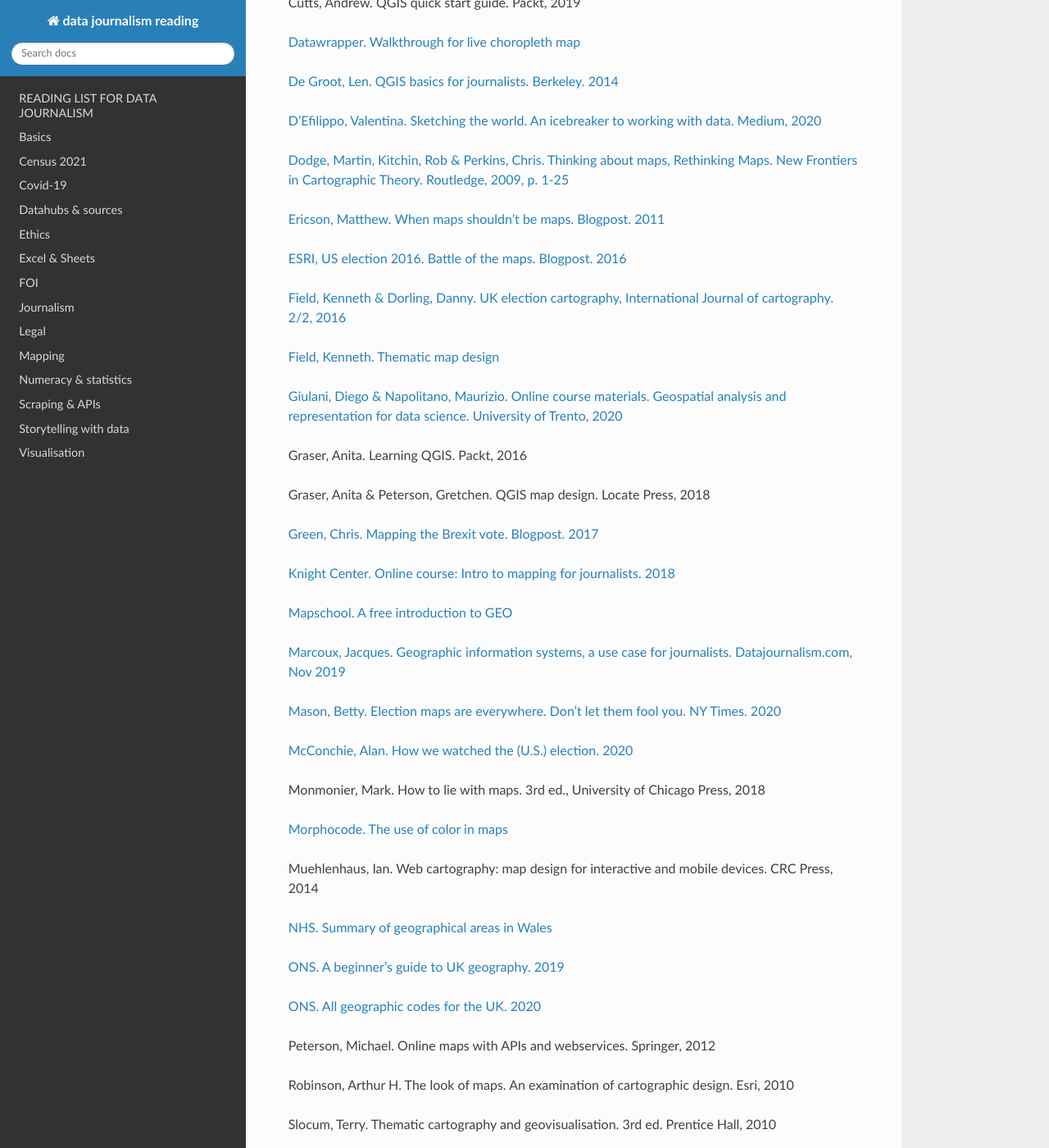
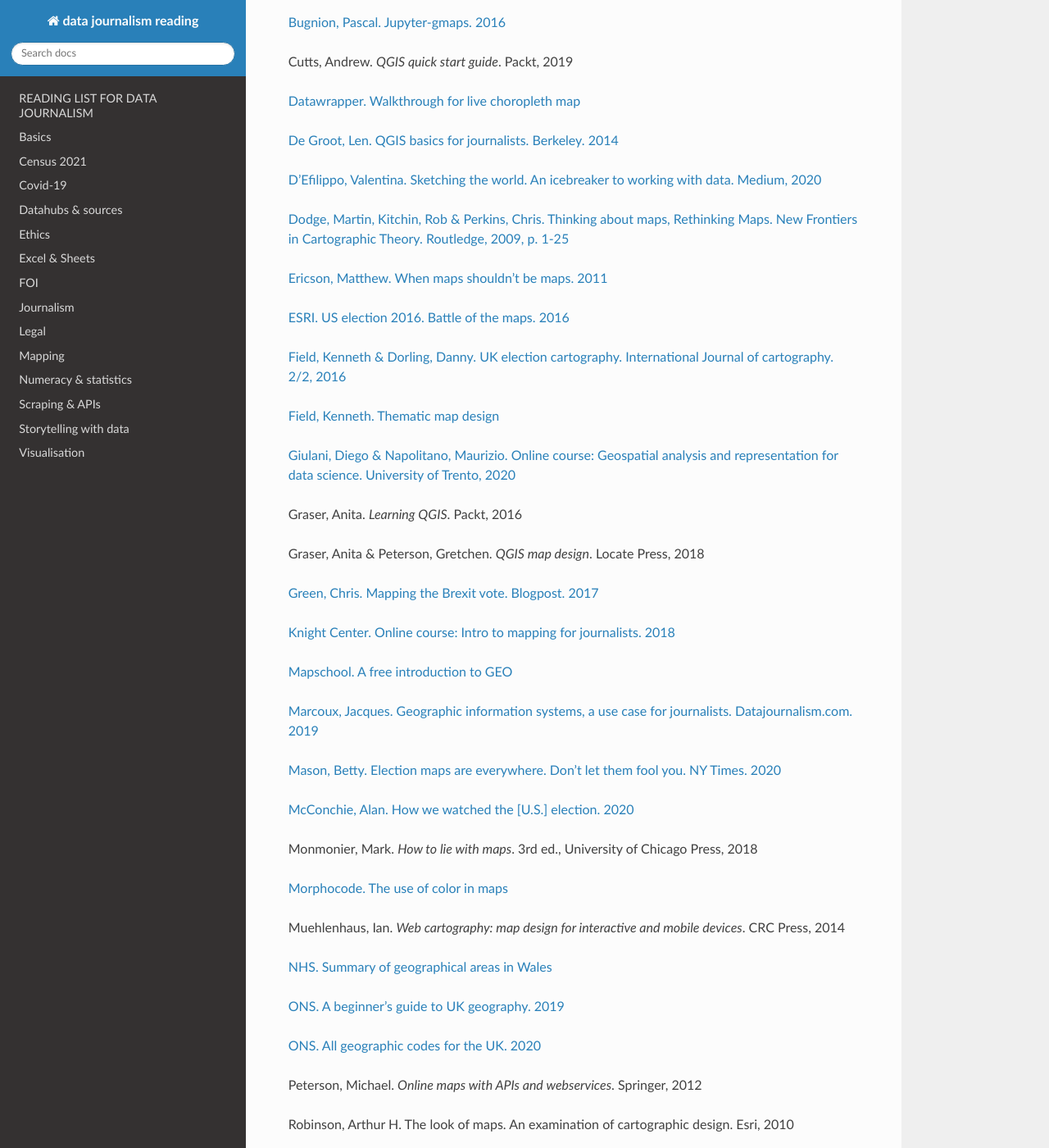
Before and after one commit to aodhanlutetiae/dj_reading, a Sphinx documentation site: the page built from docs/source/index.rst, in a window 1280 px wide and 1400 px high, scrolled down 7666 px. Shown: the whole window at 82% size. Built offline with Sphinx 7.4.7 and the Read the Docs theme 2.0.0, drawn with Linux system fonts in a browser that asks for light colours; some of the changed text lies outside the part shown.

Commit message:
clean up

```diff
--- a/docs/source/index.rst
+++ b/docs/source/index.rst
@@ -415,14 +415,14 @@
 1946 <https://www.orwellfoundation.com/the-orwell-foundation/orwell/essays-and-other-works/politics-and-the-english-language/>`__
 
 `Reuters. Handbook of
-Journalism <http://handbook.reuters.com/index.php?title=Main_Page>`__
+journalism <http://handbook.reuters.com/index.php?title=Main_Page>`__
 
 
 
 Legal
 =====
 
-`Baranetsky, Victoria. Data Journalism and the Law (US). Columbia
+`Baranetsky, Victoria. Data Journalism and the Law [US]. Columbia
 Journalism Review.
 2018 <https://www.cjr.org/tow_center_reports/data-journalism-and-the-law.php>`__
 
@@ -451,8 +453,8 @@
 `IPSO. Decision 03350-16 InFacts v The Sun.
 2016 <https://www.ipso.co.uk/rulings-and-resolution-statements/ruling/?id=03350-16>`__
 
-Lorentzen, Christian. I wasn’t just a brain in a jar. Review of Edward
-Snowden’s Permanent Record. London Review of Books. 41/18, Sept 2019
+`Lorentzen, Christian. I wasn’t just a brain in a jar. Review of Edward
+Snowden’s Permanent Record. London Review of Books. 41/18, Sept 2019 <https://www.lrb.co.uk/the-paper/v41/n18/christian-lorentzen/i-wasn-t-just-a-brain-in-a-jar>__`
 
 
 
@@ -462,7 +464,7 @@
 `Bugnion, Pascal. Jupyter-gmaps.
 2016 <https://jupyter-gmaps.readthedocs.io/en/latest/tutorial.html>`__
 
-Cutts, Andrew. QGIS quick start guide. Packt, 2019
+Cutts, Andrew. *QGIS quick start guide*. Packt, 2019
 
 `Datawrapper. Walkthrough for live choropleth
 map <https://academy.datawrapper.de/article/236-how-to-create-a-live-updating-symbol-map-or-choropleth-map>`__
@@ -479,27 +481,25 @@
 2009, p.
 1-25 <https://personalpages.manchester.ac.uk/staff/m.dodge/rethinking_maps_introduction_pageproof.pdf>`__
 
-`Ericson, Matthew. When maps shouldn’t be maps. Blogpost.
+`Ericson, Matthew. When maps shouldn’t be maps.
 2011 <http://www.ericson.net/content/2011/10/when-maps-shouldnt-be-maps/>`__
 
-`ESRI, US election 2016. Battle of the maps. Blogpost.
+`ESRI. US election 2016. Battle of the maps.
 2016 <https://communityhub.esriuk.com/geoxchange/2016/11/1/us-election-2016-battle-of-the-maps>`__
 
-`Field, Kenneth & Dorling, Danny. UK election cartography,
+`Field, Kenneth & Dorling, Danny. UK election cartography.
 International Journal of cartography. 2/2,
 2016 <https://www.geog.ox.ac.uk/research/transformations/gis/papers/2017/UK_election_cartography.pdf>`__
 
 `Field, Kenneth. Thematic map
 design <https://carto.maps.arcgis.com/apps/MapJournal/index.html?appid=e5518bc48d0742f9975583079727be5c>`__
 
-`Giulani, Diego & Napolitano, Maurizio. Online course materials.
-Geospatial analysis and representation for data science. University of
+`Giulani, Diego & Napolitano, Maurizio. Online course: Geospatial analysis and representation for data science. University of
 Trento, 2020 <https://napo.github.io/geospatial_course_unitn/>`__
 
-Graser, Anita. Learning QGIS. Packt, 2016
+Graser, Anita. *Learning QGIS*. Packt, 2016
 
-Graser, Anita & Peterson, Gretchen. QGIS map design. Locate Press,
-2018
+Graser, Anita & Peterson, Gretchen. *QGIS map design*. Locate Press, 2018
 
 `Green, Chris. Mapping the Brexit vote. Blogpost.
 2017 <https://www.ox.ac.uk/news-and-events/oxford-and-brexit/brexit-analysis/mapping-brexit-vote>`__
@@ -510,24 +510,24 @@
 `Mapschool. A free introduction to GEO <https://mapschool.io/>`__
 
 `Marcoux, Jacques. Geographic information systems, a use case for
-journalists. Datajournalism.com, Nov
+journalists. Datajournalism.com.
 2019 <https://datajournalism.com/read/longreads/geographic-information-systems-a-use-case-for-journalists>`__
 
 `Mason, Betty. Election maps are everywhere. Don’t let them fool you.
 NY Times.
 2020 <https://www.nytimes.com/interactive/2020/10/30/opinion/election-results-maps.html>`__
 
-`McConchie, Alan. How we watched the (U.S.) election.
+`McConchie, Alan. How we watched the [U.S.] election.
 2020 <https://hi.stamen.com/how-we-watched-the-election-at-stamen-fd3cedae7ed9>`__
 
-Monmonier, Mark. How to lie with maps. 3rd ed., University of Chicago
+Monmonier, Mark. *How to lie with maps*. 3rd ed., University of Chicago
 Press, 2018
 
 `Morphocode. The use of color in
 maps <https://morphocode.com/the-use-of-color-in-maps/>`__
 
-Muehlenhaus, Ian. Web cartography: map design for interactive and
-mobile devices. CRC Press, 2014
+Muehlenhaus, Ian. *Web cartography: map design for interactive and
+mobile devices*. CRC Press, 2014
 
 `NHS. Summary of geographical areas in
 Wales <http://www2.nphs.wales.nhs.uk:8080/PubHObservatoryProjDocs.nsf/85c50756737f79ac80256f2700534ea3/3b8079b7c790215680257e51004e0bd5/$FILE/20150422_WalesGeographies_Web.pdf>`__
@@ -538,19 +538,17 @@
 `ONS. All geographic codes for the UK.
 2020 <https://geoportal.statistics.gov.uk/datasets/register-of-geographic-codes-june-2020-for-the-united-kingdom-v2>`__
 
-Peterson, Michael. Online maps with APIs and webservices. Springer,
-2012
+Peterson, Michael. *Online maps with APIs and webservices*. Springer, 2012
 
 Robinson, Arthur H. The look of maps. An examination of cartographic
 design. Esri, 2010
 
-Slocum, Terry. Thematic cartography and geovisualisation. 3rd ed.
-Prentice Hall, 2010
+Slocum, Terry. *Thematic cartography and geovisualisation*. 3rd ed. Prentice Hall, 2010
 
 `Tableau. Overview of maps in
 Tableau <https://help.tableau.com/current/pro/desktop/en-us/maps_build.htm>`__
 
-`Vermeulen, Maite, de Korte and van Houtum. How maps in the media make
+`Vermeulen, Maite, de Korte & van Houtum. How maps in the media make
 us more negative about migrants. De Correspondent. September
 2020 <https://thecorrespondent.com/664/how-maps-in-the-media-make-us-more-negative-about-migrants/738023272448-bac255ba>`__
 
```
Also changed, not shown: other parts of docs/source/index.rst (+16 -14 lines).
